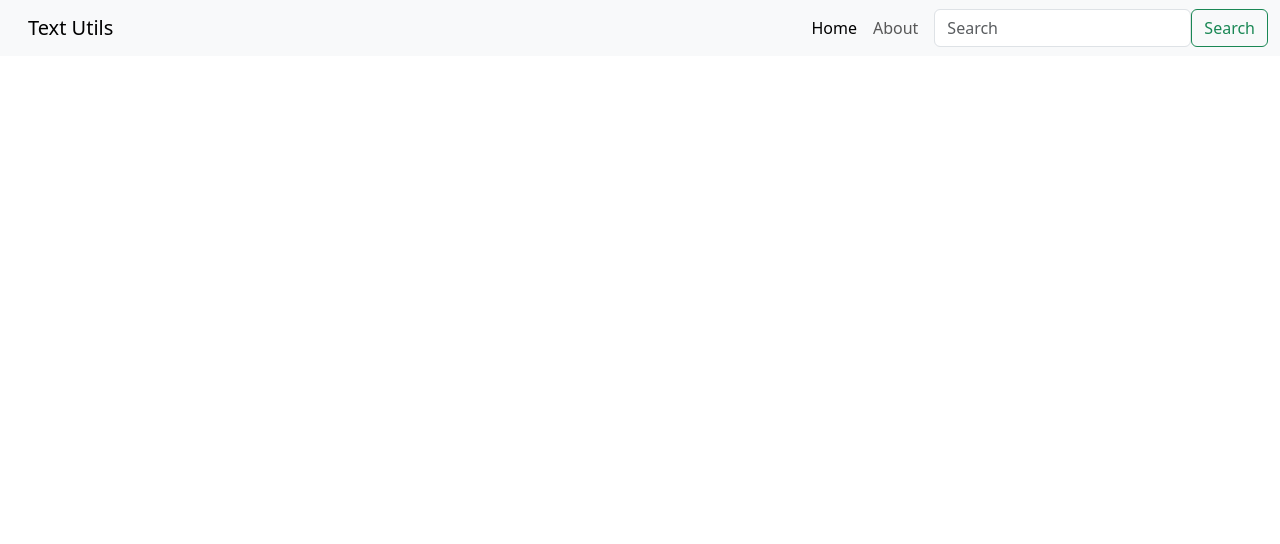
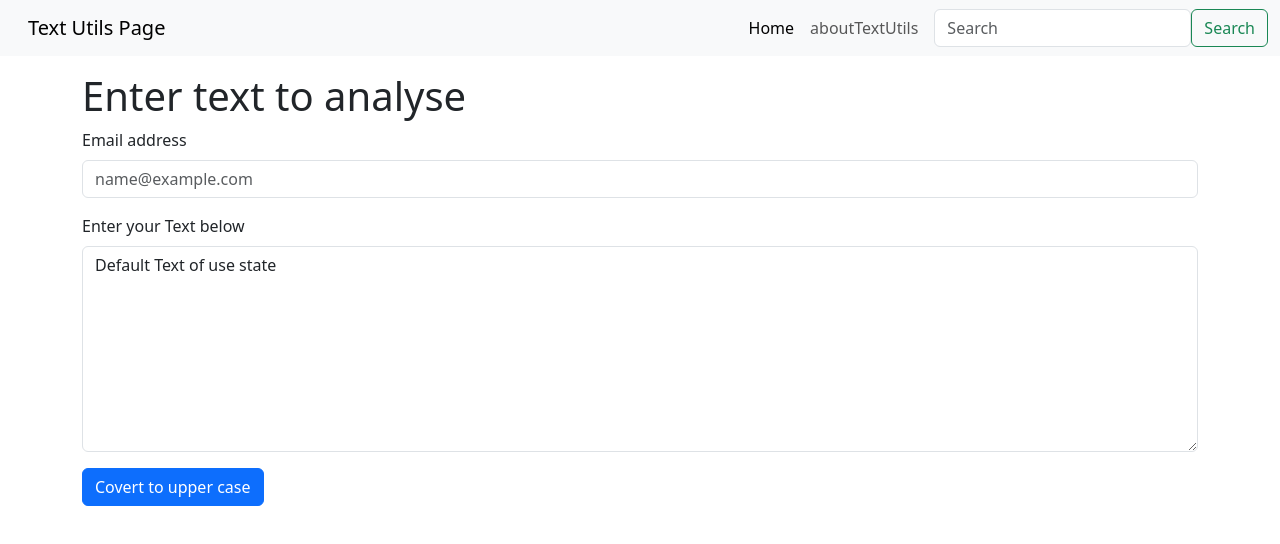
Before and after one commit to ajzen/TextUtility-App, a React (Create React App) app: page / in a window 1280 px wide. Shown: the top 544 px of the page. Built offline with nearby package versions, Linux system fonts and the light colour scheme.

Commit message:
Video 7 completed, app to uppercase the text

```diff
--- a/src/App.js
+++ b/src/App.js
@@ -1,31 +1,15 @@
 import logo from './logo.svg';
 import './App.css';
+import Navbar from './components/Navbar';
+import TextForm from './components/TextForm';
 
 function  App() {
   return (
     <>
-  <nav className="navbar navbar-expand-lg bg-body-tertiary">
-    <div className="container-fluid">
-      <a className="navbar-brand" href="/">Text Utils</a>
-      <button className="navbar-toggler" type="button" data-bs-toggle="collapse" data-bs-target="#navbarSupportedContent" aria-controls="navbarSupportedContent" aria-expanded="false" aria-label="Toggle navigation">
-        <span className="navbar-toggler-icon"></span>
-      </button>
-      <div className="collapse navbar-collapse" id="navbarSupportedContent">
-        <ul className="navbar-nav me-auto mb-2 mb-lg-0">
-          <li className="nav-item">
-            <a className="nav-link active" aria-current="page" href="/">Home</a>
-          </li>
-          <li className="nav-item">
-            <a className="nav-link" href="/">About</a>
-          </li>
-        </ul>
-        <form className="d-flex" role="search">
-          <input className="form-control me-2" type="search" placeholder="Search" aria-label="Search"/>
-          <button className="btn btn-outline-success" type="submit">Search</button>
-        </form>
-      </div>
+    <Navbar title="Text Utils Page" aboutText="aboutTextUtils"/>
+    <div className="container my-3">
+      <TextForm heading="Enter text to analyse"/>
     </div>
-</nav>
     </>
   );
 }
--- /dev/null
+++ b/src/components/Navbar.js
@@ -0,0 +1,41 @@
+import React from 'react'
+import PropTypes from 'prop-types'
+
+
+export default function Navbar(props) {
+
+  return (
+    <>
+    <nav className="navbar navbar-expand-lg bg-body-tertiary">
+    <div className="container-fluid">
+      <a className="navbar-brand" href="/">{props.title}</a>
+      <button className="navbar-toggler" type="button" data-bs-toggle="collapse" data-bs-target="#navbarSupportedContent" aria-controls="navbarSupportedContent" aria-expanded="false" aria-label="Toggle navigation">
+        <span className="navbar-toggler-icon"></span>
+      </button>
+      <div className="collapse navbar-collapse" id="navbarSupportedContent">
+        <ul className="navbar-nav me-auto mb-2 mb-lg-0">
+          <li className="nav-item">
+            <a className="nav-link active" aria-current="page" href="/">Home</a>
+          </li>
+          <li className="nav-item">
+            <a className="nav-link" href="/">{props.aboutText}</a>
+          </li>
+        </ul>
+        <form className="d-flex" role="search">
+          <input className="form-control me-2" type="search" placeholder="Search" aria-label="Search"/>
+          <button className="btn btn-outline-success" type="submit">Search</button>
+        </form>
+      </div>
+    </div>
+</nav>
+</>
+  )
+}
+
+Navbar.propTypes = {title : PropTypes.string.isRequired,
+    aboutText: PropTypes.string.isRequired}
+
+Navbar.defaultProps = {
+    title : 'AbhishekPage',
+    aboutText : "defaultAbout"
+}
--- /dev/null
+++ b/src/components/TextForm.js
@@ -0,0 +1,42 @@
+import React, {useState} from 'react'
+
+
+
+export default function TextForm(props) {
+    const [myText, setText] = useState("Default Text of use state");
+
+    const handleOnClick = () => {
+        let newText = myText.toUpperCase();
+        setText(newText);
+        console.log("Upper case button clicked");
+    }
+
+    const handleOnChange = (event) => {
+        setText(event.target.value);
+        console.log("Text handle on change : " + myText)
+    }
+
+  return (
+
+    <>
+
+    <h1>{props.heading}</h1>
+      <div className="mb-3">
+        <label htmlFor="exampleFormControlInput1" className="form-label">Email address</label>
+        <input type="email" className="form-control" id="exampleFormControlInput1" placeholder="name@example.com"/>
+        </div>
+        <div className="mb-3">
+        <label htmlFor="mybox" className="form-label">Enter your Text below</label>
+        <textarea className="form-control" value={myText} onChange={handleOnChange} id="exampleFormControlTextarea1" rows="8"></textarea>
+
+        <button className={`btn btn-primary my-3`} onClick={handleOnClick} >Covert to upper case</button>
+    </div>
+
+    </>
+
+  )
+}
+
+TextForm.prototype = {
+    heading : String
+}
```
